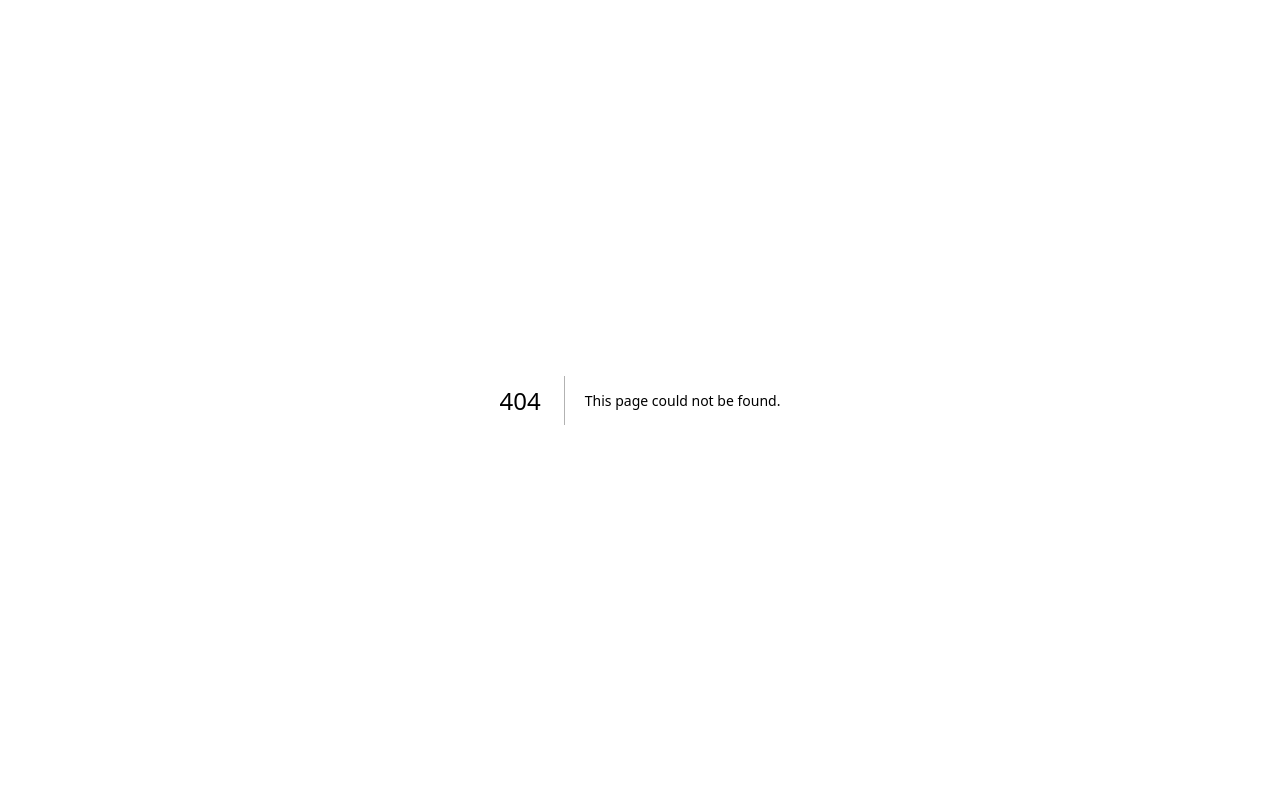
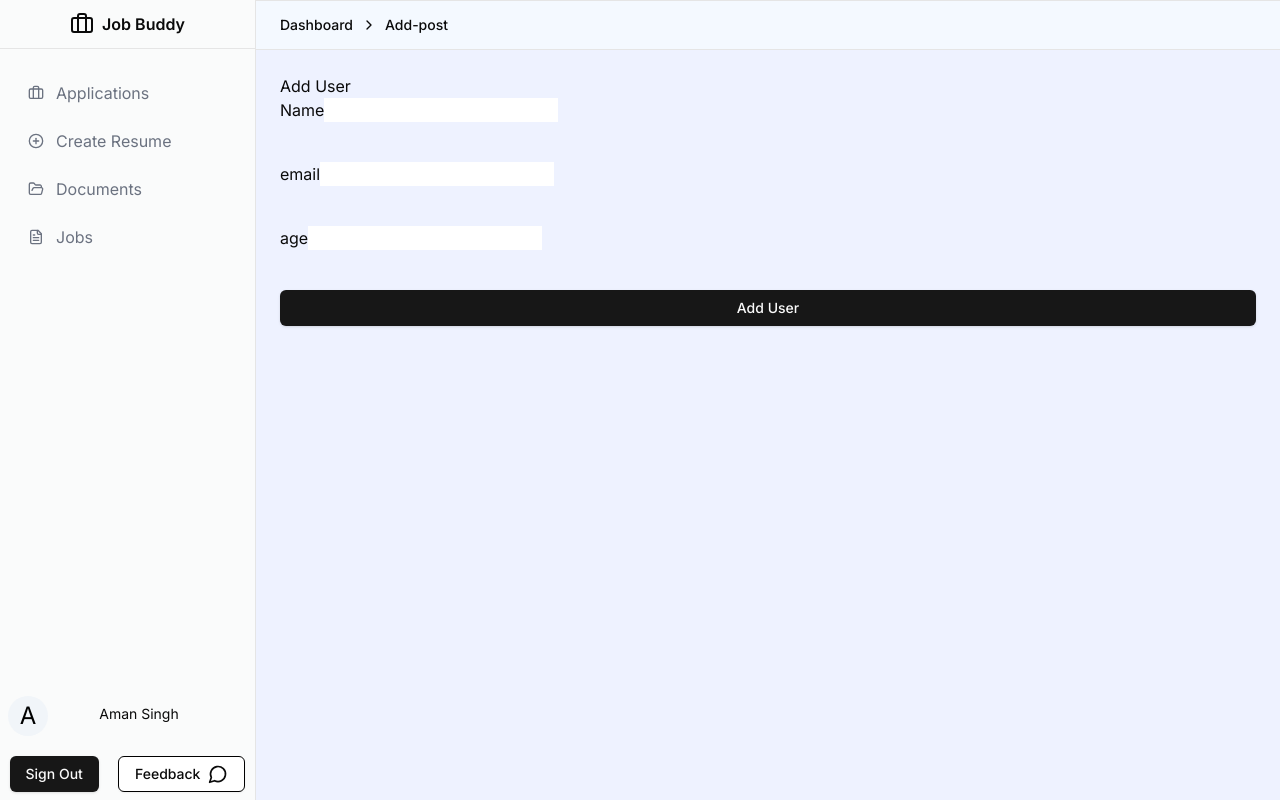
Before and after one commit to AmanSingh81757/Job-Buddy, a Next.js app: page /dashboard/add-post in a window 1280 px wide. Before the commit this address had no page. Built offline with nearby package versions, Linux system fonts and the light colour scheme.

Commit message:
chore: add example to test db insertion

```diff
--- /dev/null
+++ b/src/app/dashboard/add-post/actions/Users.ts
@@ -0,0 +1,12 @@
+"use server"
+import { InsertUser } from "@/db/schema"
+import { createUser } from "@/db/queries/insert"
+
+export async function addUserAction(userData: FormData) {
+    const rawUserData = {
+        name: userData.get("name") as string,
+        email: userData.get("email") as string,
+        age: userData.get("age") as unknown as number,
+    }
+    await createUser(rawUserData as InsertUser);
+}
--- /dev/null
+++ b/src/app/dashboard/add-post/page.tsx
@@ -0,0 +1,25 @@
+import { Button } from "@/components/ui/button"
+import { addUserAction } from "./actions/Users"
+
+export default function AddPost() {
+    return (
+        <div>
+            <h1>Add User</h1>
+            <form className="flex flex-col gap-10" action={addUserAction}>
+                <label>
+                    Name
+                    <input name="name" type="text" />
+                </label>
+                <label>
+                    email
+                    <input name="email" type="email" />
+                </label>
+                <label>
+                    age
+                    <input name="age" type="number" />
+                </label>
+                <Button type="submit">Add User</Button>
+            </form>
+        </div>
+    )
+}
--- /dev/null
+++ b/src/db/queries/insert.ts
@@ -0,0 +1,10 @@
+import { db } from '../index';
+import { InsertPost, InsertUser, postsTable, usersTable } from '../schema';
+
+export async function createUser(data: InsertUser) {
+  await db.insert(usersTable).values(data);
+}
+
+export async function createPost(data: InsertPost) {
+  await db.insert(postsTable).values(data);
+}
```
